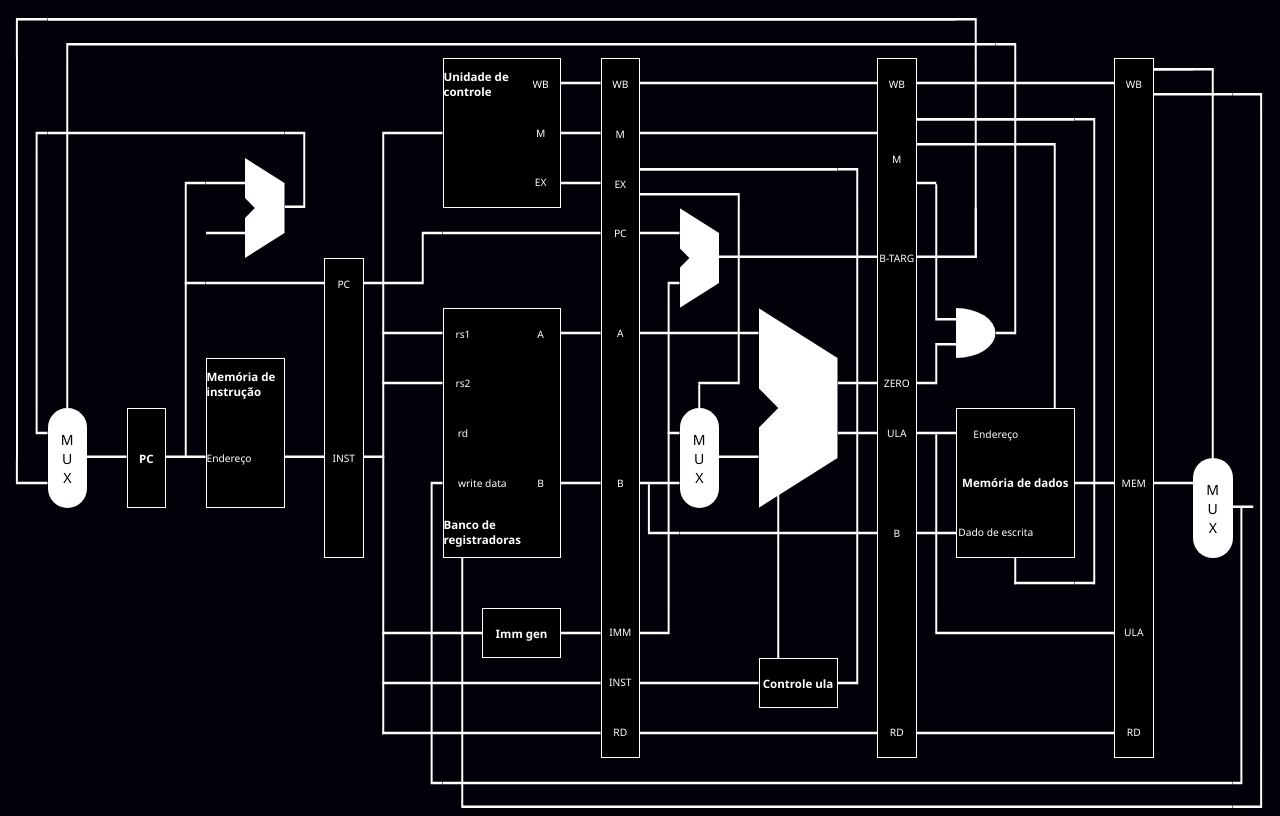
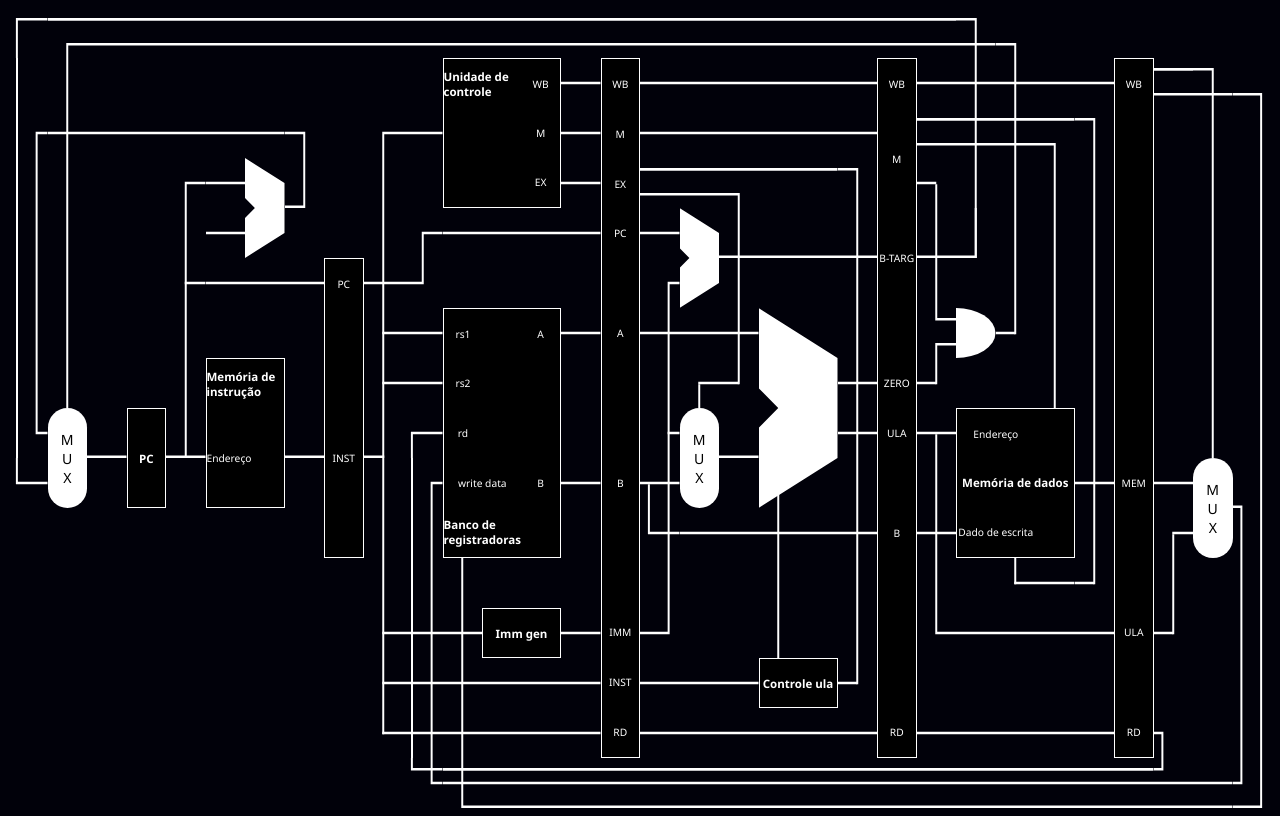
Before and after one commit to vinivid/simulacao_pipeline, a website: page public/index.html in a window 1280 px wide. Drawn offline with Linux system fonts and the light colour scheme.

Commit message:
Wb feito

```diff
--- a/public/index.html
+++ b/public/index.html
@@ -317,13 +317,28 @@
             <div id="wb-mem_30_10" class="mh wb-mem"></div>
 
             <!-- write-data -->
-            <div id="write-data_32_10" class="half-bhl write-data"></div>
+            <div id="write-data_32_10" class="half-bhl-to-qlv write-data"></div>
             <div id="write-data_32_11-15" class="qlv write-data"></div>
             <div id="write-data_32_16" class="qlvt-to-mhl write-data"></div>
             <div id="write-data_12-31_16" class="mh write-data"></div>
             <div id="write-data_11_16" class="mhr-to-qrvt write-data"></div>
             <div id="write-data_11_11-15" class="qrv write-data"></div>
             <div id="write-data_11_10" class="qrvb-to-mhr write-data"></div>
+
+            <!-- wb-alu -->
+            <div id="wb-alu-l_30_13" class="half-mhl wb-alu"></div>
+            <div id="wb-alu-t_30_13" class="half-mvt wb-alu"></div>
+            <div id="wb-alu_30_12" class="mv wb-alu"></div>
+            <div id="wb-alu-b_30_11" class="half-mvb wb-alu"></div>
+            <div id="wb-alu-r_30_11" class="half-mhr wb-alu"></div>
+
+            <!-- wb-rd -->
+            <div id="rd_30_15" class="mhl-to-qrlvb wb-rd"></div>
+            <div id="rd_30_16" class="qlvt-to-qthl wb-rd"></div>
+            <div id="rd_12-29_16" class="qth wb-rd"></div>
+            <div id="rd_11_16" class="qthl-to-qlvt wb-rd"></div>
+            <div id="rd_11_10-15" class="qlv wb-rd"></div>
+            <div id="rd_11_9" class="qlvb-to-mhr wb-rd"></div>
 
         <div id="data-select-mux" class="mux-symbol">
             <div>M</div>
--- a/public/style.css
+++ b/public/style.css
@@ -9,6 +9,11 @@ body {
 .bh {
    background-color: white;
    clip-path: polygon(0 100%, 100% 100%, 100% 95%, 0 95%);
+}
+
+.half-bhl-to-qlv {
+    background-color: white;
+    clip-path: polygon(0 100%, 25% 100%, 25% 95%, 0 95%);
 }
 
 .half-bhl {
@@ -132,6 +137,16 @@ body {
         );
 }
 
+.qlvb-to-mhr {
+    background-color: white;
+    clip-path: polygon(20% 100%, 20% 47.5%, 100% 47.5%, 100% 52.5%, 25% 52.5%, 25% 100%);
+}
+
+.mhl-to-qrlvb {
+    background-color: white;
+    clip-path: polygon(0 47.5%, 25% 47.5%, 25% 100%, 20% 100%, 20% 52.5%, 0 52.5%);
+}
+
 .mhr-to-qrvt {
     background-color: white;
     clip-path: polygon(100% 47.5%, 75% 47.5%, 75% 0%, 70% 0%, 70% 52.5%, 100% 52.5%);
@@ -172,6 +187,11 @@ body {
     clip-path: polygon(100% 20%, 20% 20%, 20% 100%, 25% 100%, 25% 25%, 100% 25%);
 }
 
+.qthl-to-qlvt {
+    background-color: white;
+    clip-path: polygon(100% 25%, 20% 25%, 20% 0, 25% 0, 25% 20%, 100% 20%);
+}
+
 .qbh {
     background-color: white;
     clip-path: polygon(0 70%, 100% 70%, 100% 75%, 0 75%);
@@ -200,6 +220,11 @@ body {
 .qlvt-to-mh {
     background-color: white;
     clip-path: polygon(20% 0, 20% 52.5%, 100% 52.5%, 100% 47.5%, 25% 47.5%, 25% 0);
+}
+
+.qlvt-to-qthl {
+    background-color: white;
+    clip-path: polygon(20% 0, 25% 0, 25% 25%, 0 25%, 0 20%, 20% 20%);
 }
 
 /* Faz o simbolo da ula*/
@@ -1279,6 +1304,63 @@ body {
     grid-row: 10;
 }
 
+#wb-alu-l_30_13 {
+    grid-column: 30;
+    grid-row: 13;
+}
+
+#wb-alu-t_30_13 {
+    grid-column: 30;
+    grid-row: 13;
+}
+
+#wb-alu_30_12 {
+    grid-column: 30;
+    grid-row: 12;
+}
+
+#wb-alu-b_30_11 {
+    grid-column: 30;
+    grid-row: 11;
+}
+
+#wb-alu-r_30_11 {
+    grid-column: 30;
+    grid-row: 11;
+}
+
+#rd_30_15 {
+    grid-column: 30;
+    grid-row: 15;
+}
+
+#rd_30_16 {
+    grid-column: 30;
+    grid-row: 16;
+}
+
+#rd_12-29_16 {
+    grid-column-start: 12;
+    grid-column-end: 30;
+    grid-row: 16;
+}
+
+#rd_11_16 {
+    grid-column: 11;
+    grid-row: 16;
+}
+
+#rd_11_10-15 {
+    grid-column: 11;
+    grid-row-start: 10;
+    grid-row-end: 16;
+}
+
+#rd_11_9 {
+    grid-column: 11;
+    grid-row: 9;
+}
+
 #data-select-mux {
     grid-column: 31;
     grid-row-start: 10;
```
